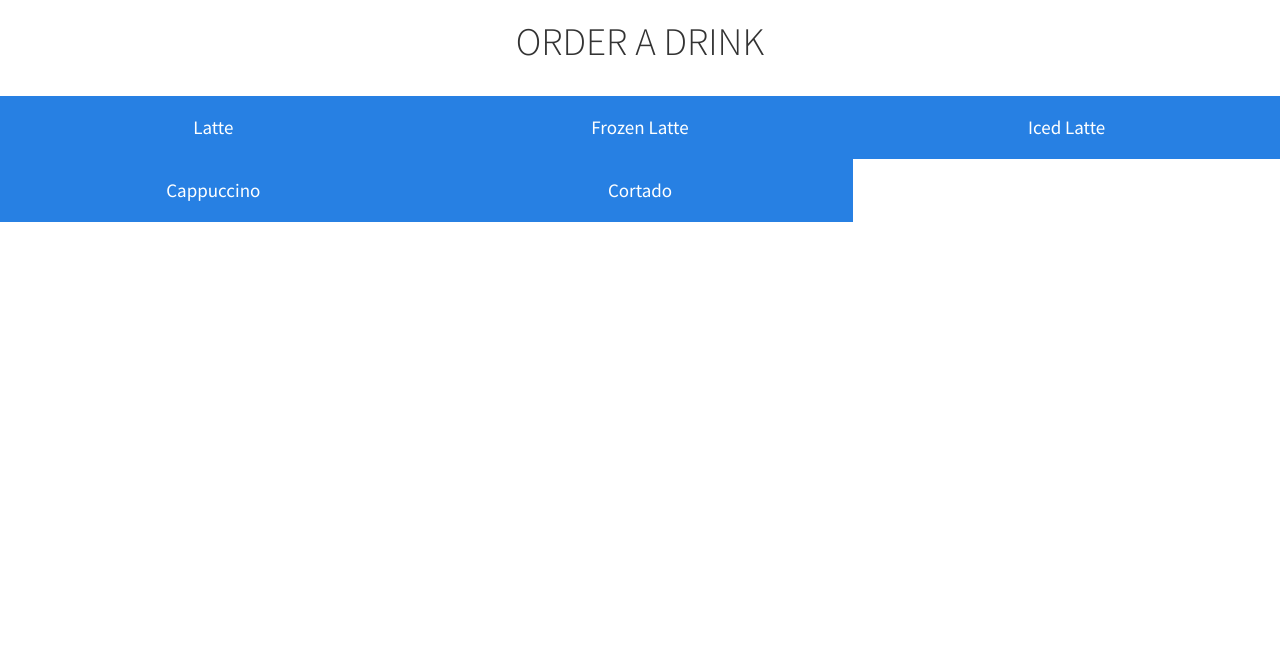
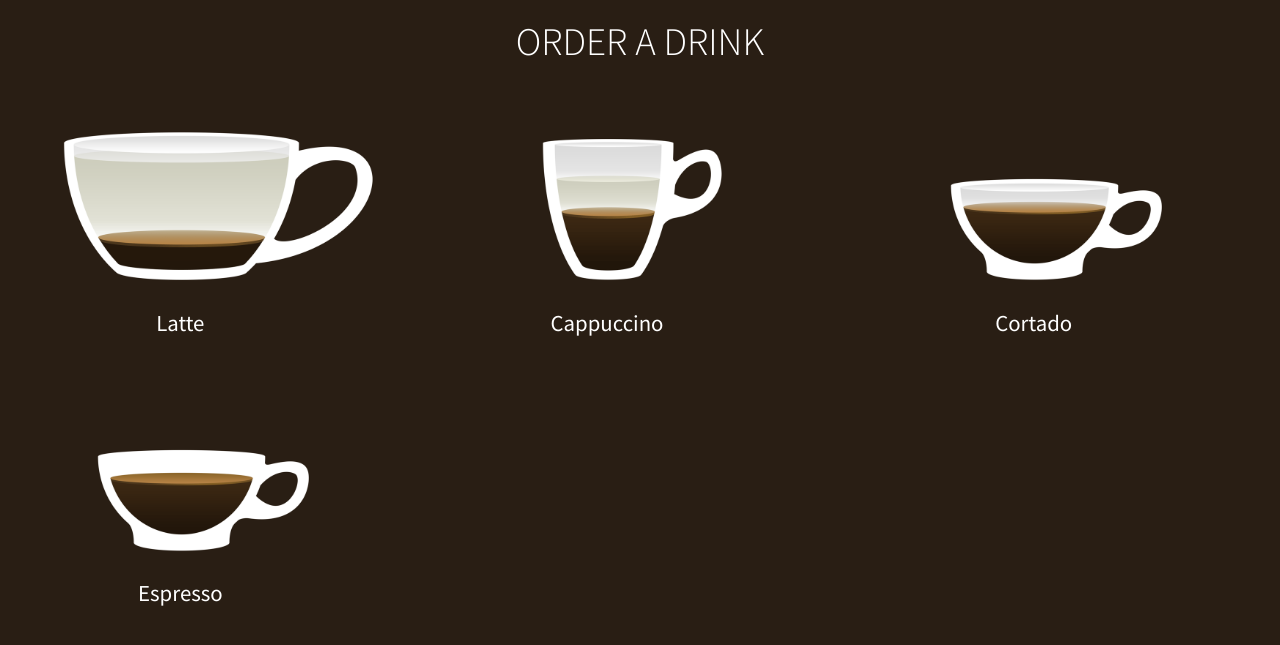
Before and after one commit to themattrix/coffeebar, a Flask app: page / in a window 1280 px wide. Shown: the top 645 px of the page. Run offline with Flask 2, Linux system fonts and the light colour scheme; some libraries are stand-ins or nearby versions.

Commit message:
Added images, adjusted drink types.

```diff
--- a/coffeebar/data/drinks.json
+++ b/coffeebar/data/drinks.json
@@ -3,30 +3,28 @@
     "rank": 1,
     "article": "a",
     "singular": "latte",
-    "display": "Latte"
+    "display": "Latte",
+    "image": "images/latte.png"
   },
-  "frozen_latte": {
+  "cappuccino": {
     "rank": 2,
     "article": "a",
-    "singular": "frozen latte",
-    "display": "Frozen Latte"
-  },
-  "iced_latte": {
-    "rank": 3,
-    "article": "an",
-    "singular": "iced latte",
-    "display": "Iced Latte"
-  },
-  "cappuccino": {
-    "rank": 4,
-    "article": "a",
     "singular": "cappuccino",
-    "display": "Cappuccino"
+    "display": "Cappuccino",
+    "image": "images/cappuccino.png"
   },
   "cortado": {
-    "rank": 5,
+    "rank": 3,
     "article": "a",
     "singular": "cortado",
-    "display": "Cortado"
+    "display": "Cortado",
+    "image": "images/cortado.png"
+  },
+  "espresso": {
+    "rank": 4,
+    "article": "an",
+    "singular": "espresso",
+    "display": "Espresso",
+    "image": "images/espresso.png"
   }
 }
--- a/coffeebar/templates/base.html
+++ b/coffeebar/templates/base.html
@@ -11,5 +11,11 @@
 <body>
 {% block body %}{% endblock %}
 </body>
-{% block scripts %}{% endblock %}
+{% block scripts %}
+    <style>
+        body {
+            background-color: #291e14;
+        }
+    </style>
+{% endblock %}
 </html>
--- a/coffeebar/templates/drinks.html
+++ b/coffeebar/templates/drinks.html
@@ -4,15 +4,17 @@
     <h1 class="text-center">ORDER A DRINK</h1><br />
 
     {% for drink, drink_details in drinks.items() %}
-    <button type="button"
-            class="btn btn-primary btn-lg col-xs-12 col-sm-6 col-lg-4"
-            data-toggle="modal"
-            data-target="#formModal"
-            data-drink="{{ drink }}"
-            data-drink-article="{{ drink_details['article'] }}"
-            data-drink-singular="{{ drink_details['singular'] }}">
-        {{ drink_details['display'] }}
-    </button>
+    <a type="button"
+       class="btn btn-primary btn-lg col-xs-12 col-sm-6 col-lg-4"
+       data-toggle="modal"
+       data-target="#formModal"
+       data-drink="{{ drink }}"
+       data-drink-article="{{ drink_details['article'] }}"
+       data-drink-singular="{{ drink_details['singular'] }}"
+       style="background: none; border: none; box-shadow: none">
+        <p><img class="img-responsive" src="{{ url_for('static', filename=drink_details['image']) }}" alt="{{ drink_details['display'] }}" /></p>
+        <p class="drink-name">{{ drink_details['display'] }}</p>
+    </a>
     {% endfor %}
 
     <div class="modal fade" id="formModal" tabindex="-1" role="dialog" aria-labelledby="formModalLabel">
@@ -66,6 +68,9 @@
             // Make the submit button more explicit.
             submit.text('Order ' + drink_article + ' ' + drink_singular);
 
+            // Make the title more explicit.
+            $('#formModalLabel').text('Who is this ' + drink_singular + ' for?');
+
             // Disable the submit button unless a customer name is entered.
             submit.prop('disabled', customer.val() == '');
             customer.on('change keyup blur input', function () {
@@ -86,4 +91,15 @@
             modal.modal('hide');
         });
     </script>
+
+    <style>
+        h1 {
+            color: #ffffff;
+        }
+        .drink-name {
+            position: relative;
+            right: 9%;
+            font-size: larger;
+        }
+    </style>
 {% endblock %}
```
Also changed, not shown: coffeebar/static/images/cappuccino.png (added), coffeebar/static/images/cortado.png (added), coffeebar/static/images/espresso.png (added), coffeebar/static/images/latte.png (added).
